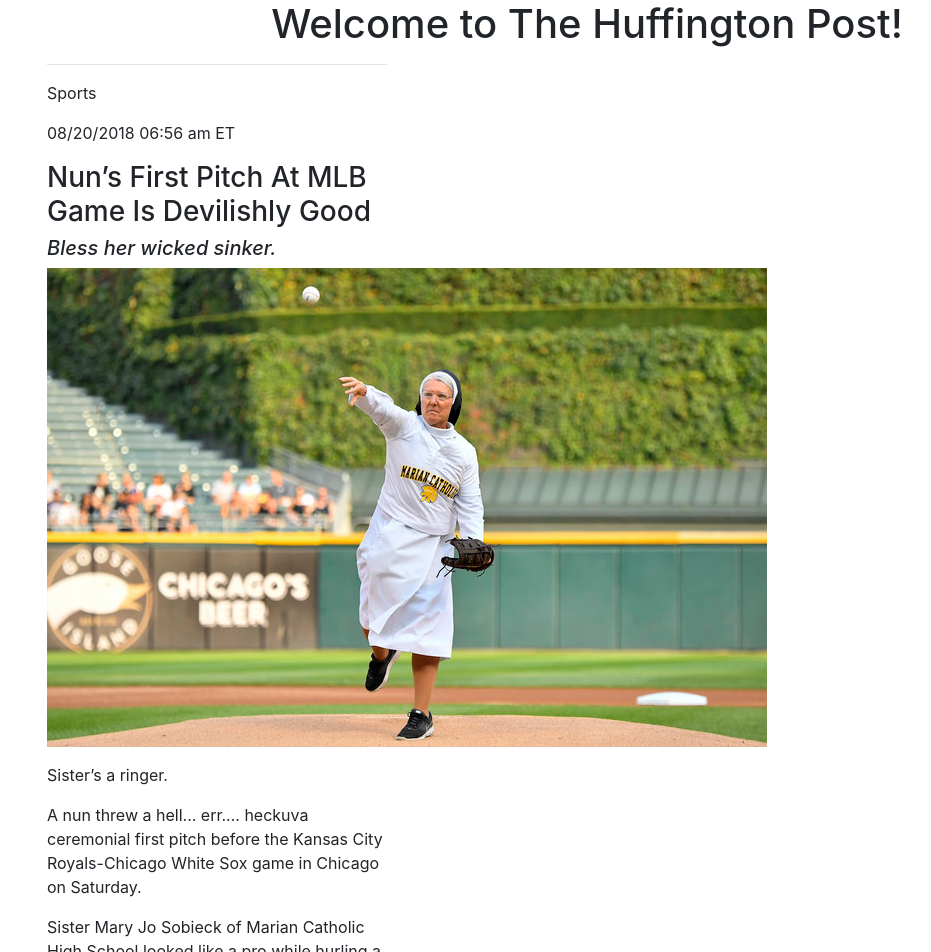
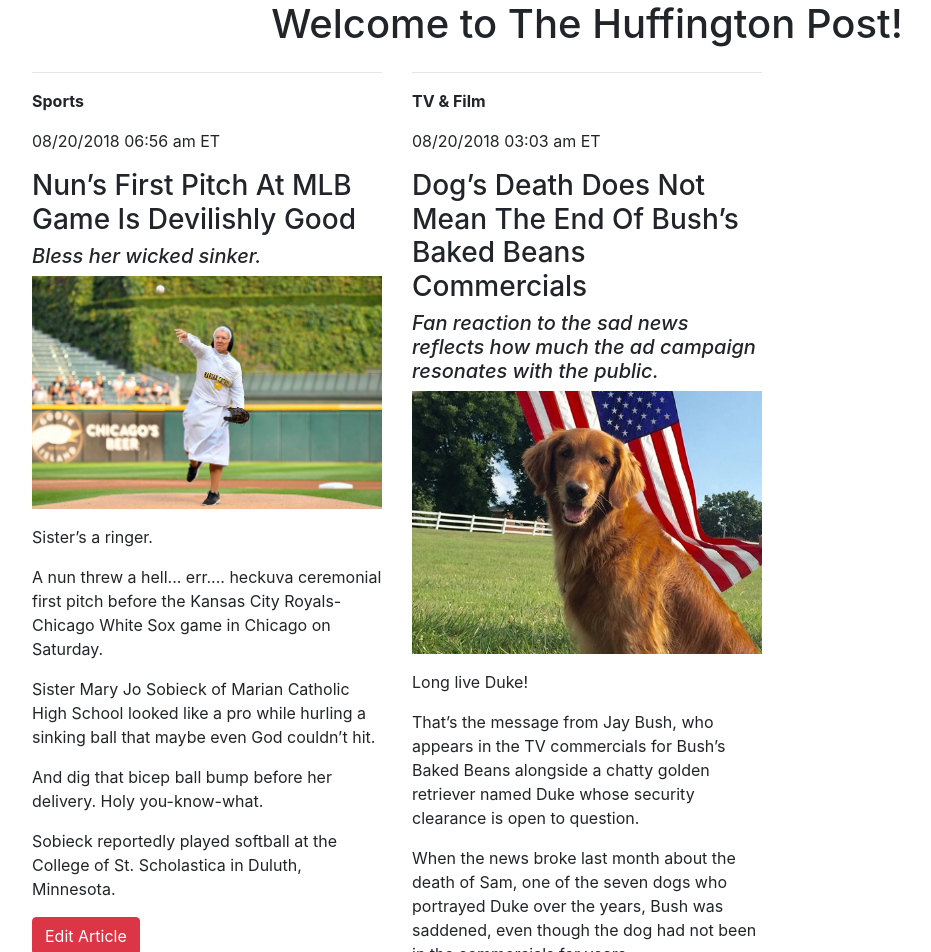
Before and after one commit to putman10/angular-clone, an Angular app: page / in a window 1280 px wide. Shown: the top 952 px of the page, without its empty margins (53-984 px from the left). Built offline with nearby package versions, Linux system fonts and the light colour scheme.

Commit message:
add initial functionality to edit article

```diff
--- a/src/app/app.component.css
+++ b/src/app/app.component.css
@@ -0,0 +1,3 @@
+img {
+  max-width: 100%;
+}
--- a/src/app/app.component.html
+++ b/src/app/app.component.html
@@ -1,16 +1,29 @@
 <div style="text-align:center">
   <h1>
-    Welcome to {{ title }}!
+    Welcome to {{ webTitle }}!
   </h1>
 </div>
 <div class="container">
+  <div class="row">
     <div class="col-md-4" *ngFor="let article of articles">
       <hr>
-    <p>{{article.category}}</p>
+      <p><b>{{article.category}}</b></p>
       <p>{{article.publishedDate}}</p>
       <h3>{{article.title}}</h3>
       <h5><em>{{article.subtitle}}</em></h5>
       <p><img src="{{article.image}}" alt="{{article.title}}"></p>
       <p [innerHTML]="article.bodyText"></p>
+      <button (click)='editArticle(article)' type="button" name="editArticle" class="btn btn-danger">Edit Article</button>
     </div>
   </div>
+
+  <div class="form" *ngIf="selectedArticle">
+    <h2>{{selectedArticle.title}}</h2>
+    <form class="editForm">
+      <div class="form-group">
+        <label for="title">Edit Title:</label>
+        <input type="text" name="title" class="form-control" [(ngModel)]="selectedArticle.subtitle">
+      </div>
+      <button type="button" name="button" (click)="finishedEditing()" class="btn btn-warning">Done Updating</button>
+    </form>
+</div>
--- a/src/app/app.component.ts
+++ b/src/app/app.component.ts
@@ -7,7 +7,7 @@
   styleUrls: ['./app.component.css']
 })
 export class AppComponent {
-  title = 'The Huffington Post';
+  webTitle = 'The Huffington Post';
   articles: Article[] = [
     new Article (
       'Nun’s First Pitch At MLB Game Is Devilishly Good',
@@ -28,4 +28,14 @@
       '08/20/2018 03:03 am ET'
     )
   ]
+
+  selectedArticle = null;
+
+  finishedEditing() {
+  this.selectedArticle = null;
+  }
+
+  editArticle(currentArticle){
+    this.selectedArticle = currentArticle;
+  }
 }
```
Also changed, not shown: src/app/app.module.ts (+6 -1 lines). Lines whose indentation alone changed are shown as unchanged.
